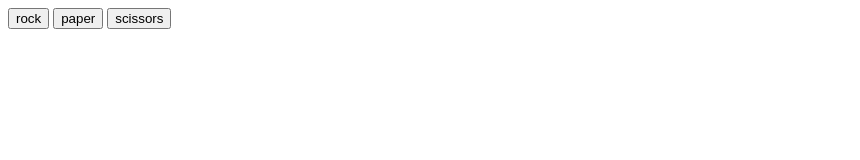
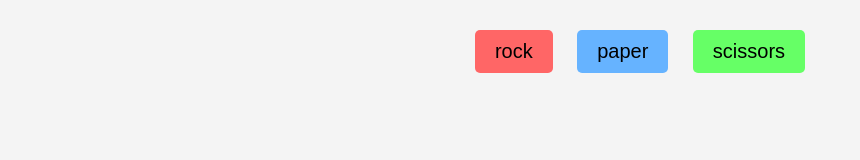
Before and after one commit to ManiGOo/game1, a plain HTML site: page index.html in a window 1280 px wide. Shown: the whole page, without its empty margins (0-860 px from the left). Drawn offline with Linux system fonts and the light colour scheme.

Commit message:
Added styles to the ui elements v-1

```diff
--- a/index.html
+++ b/index.html
@@ -3,6 +3,7 @@
 <head>
     <meta charset="UTF-8">
     <meta name="viewport" content="width=device-width, initial-scale=1.0">
+    <link rel="stylesheet" href="style.css">
     <title>Document</title>
 </head>
 <body>
--- /dev/null
+++ b/style.css
@@ -0,0 +1,44 @@
+body {
+    font-family: Arial, sans-serif;
+    text-align: center;
+    background-color: #f4f4f4;
+    margin: 0;
+    padding: 20px;
+}
+
+button {
+    font-size: 20px;
+    padding: 10px 20px;
+    margin: 10px;
+    border: none;
+    border-radius: 5px;
+    cursor: pointer;
+    transition: background 0.3s;
+}
+
+#rock {
+    background-color: #ff6666;
+}
+
+#paper {
+    background-color: #66b3ff;
+}
+
+#scissors {
+    background-color: #66ff66;
+}
+
+button:hover {
+    opacity: 0.8;
+}
+
+#result {
+    font-size: 24px;
+    font-weight: bold;
+    margin-top: 20px;
+}
+
+#score {
+    font-size: 20px;
+    margin-top: 10px;
+}
```
